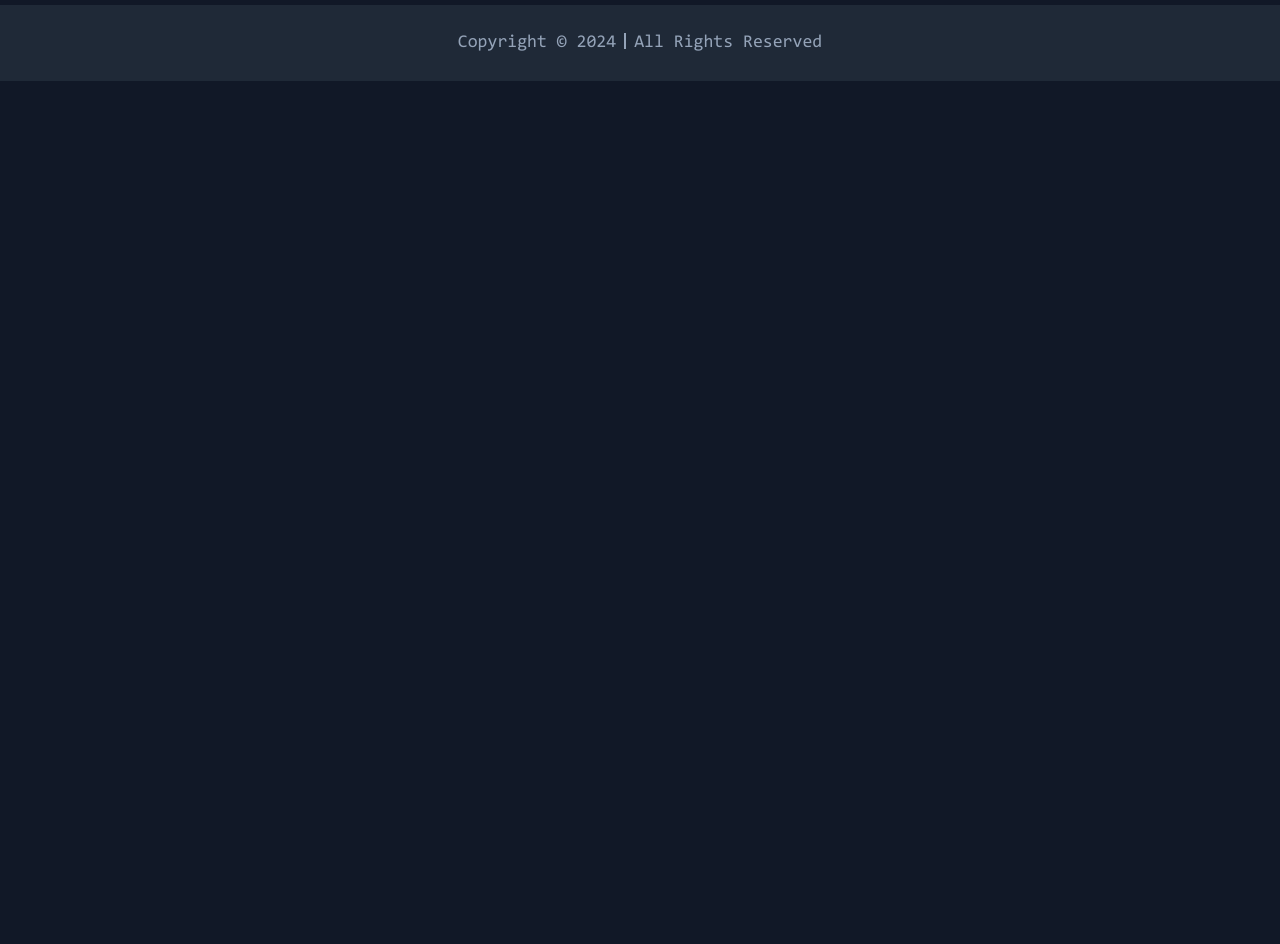
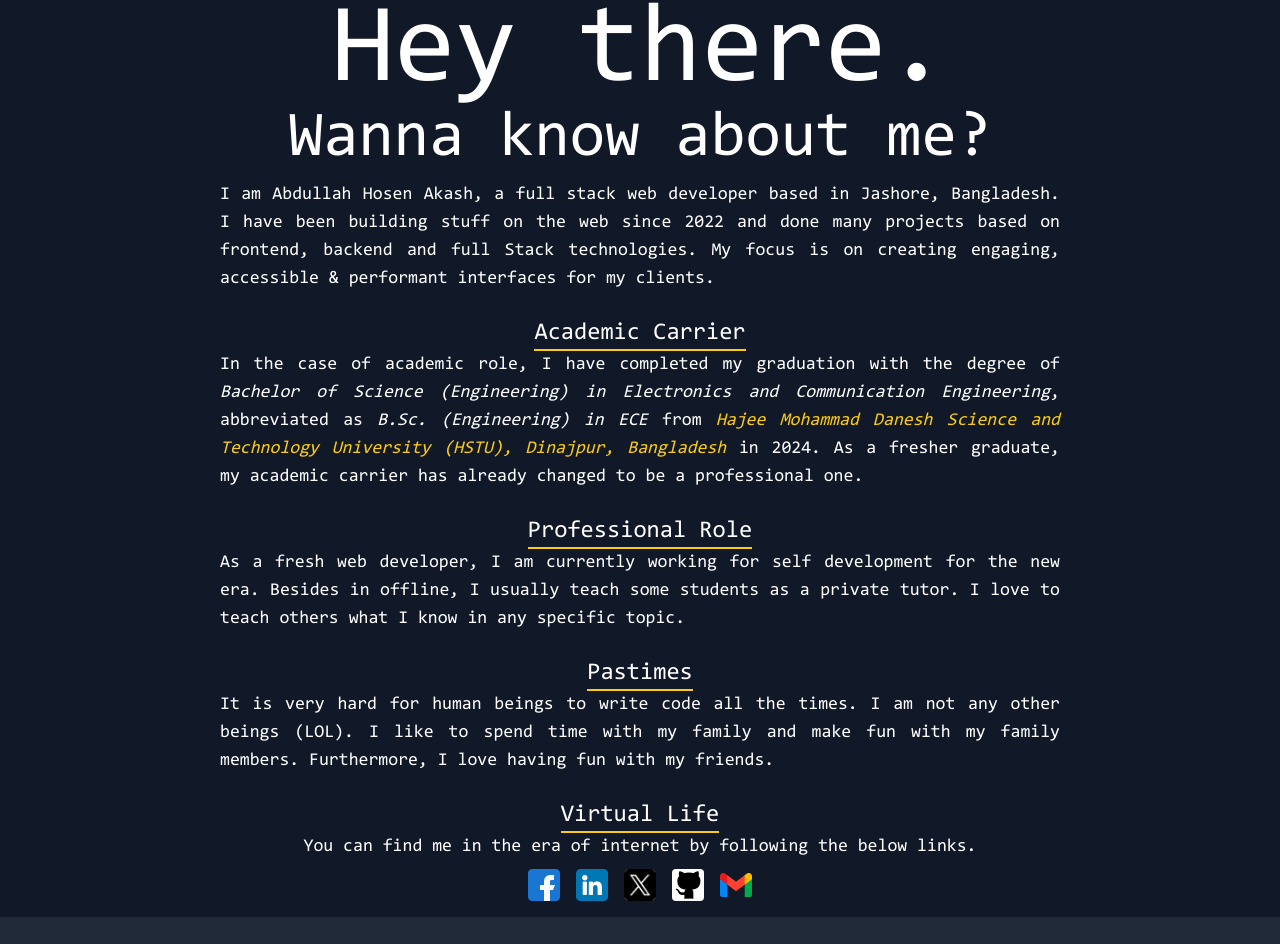
Before and after one commit to abdullahhosenakash/ah-akash, a Next.js app: page /about in a window 1280 px wide. Shown: the part 99-1043 px from the top of the page. Before the commit the page ends 800 px from the top, so only its background shows below. Built offline with nearby package versions, Linux system fonts and the light colour scheme.

Commit message:
about page updated

```diff
--- a/app/_components/Banner/Banner.js
+++ b/app/_components/Banner/Banner.js
@@ -4,7 +4,7 @@ import TextStateForBanner from '@/app/_components/Banner/TextStateForBanner';
 
 const Banner = () => {
   return (
-    <section className='mt-6 flex flex-col lg:flex-row-reverse gap-3 lg:gap-0 justify-evenly items-center lg:px-20 px-2'>
+    <section className='mt-6 flex flex-col lg:flex-row-reverse gap-3 lg:gap-0 justify-evenly items-center lg:px-20 px-3'>
       <Image
         src={img}
         alt='Abdullah Hosen Akash image'
--- a/app/_components/ContactSection/ContactSection.js
+++ b/app/_components/ContactSection/ContactSection.js
@@ -1,13 +1,9 @@
-import facebookIcon from '@/public/facebook.png';
-import linkedInIcon from '@/public/linkedin.png';
-import githubIcon from '@/public/github.png';
-import gmailIcon from '@/public/gmail.png';
-import Image from 'next/image';
 import Link from 'next/link';
+import SocialContacts from '@/app/_components/ContactSection/SocialContacts';
 
 const ContactSection = () => {
   return (
-    <section className='lg:px-20 px-2 my-6'>
+    <section className='lg:px-20 px-3 my-6'>
       <h2 className='text-2xl border-b-2 border-yellow-400 w-fit mx-auto'>
         Contact
       </h2>
@@ -19,33 +15,7 @@ const ContactSection = () => {
         </p>
         <div className='flex lg:flex-row flex-col lg:gap-4 gap-1 justify-center items-center mt-4'>
           <div className='text-lg'>Find me on:</div>
-          <div className='flex gap-4 items-center'>
-            <Link
-              href='https://www.facebook.com/abdullahhosen.akash'
-              target='_blank'
-            >
-              <Image src={facebookIcon} alt='facebook' className='w-8' />
-            </Link>
-
-            <Link
-              href='https://www.linkedin.com/in/md-abdullah-hosen'
-              target='_blank'
-            >
-              <Image src={linkedInIcon} alt='linked' className='w-8' />
-            </Link>
-
-            <Link href='https://github.com/abdullahhosenakash' target='_blank'>
-              <Image
-                src={githubIcon}
-                alt='github'
-                className='w-8 bg-white rounded'
-              />
-            </Link>
-
-            <Link href='mailto:abdullahhosenakash@gmail.com' target='_blank'>
-              <Image src={gmailIcon} alt='telegram' className='w-8' />
-            </Link>
-          </div>
+          <SocialContacts />
         </div>
       </div>
       <Link
--- /dev/null
+++ b/app/_components/ContactSection/SocialContacts.js
@@ -0,0 +1,42 @@
+import Image from 'next/image';
+import Link from 'next/link';
+import facebookIcon from '@/public/facebook.png';
+import linkedInIcon from '@/public/linkedin.png';
+import githubIcon from '@/public/github.png';
+import gmailIcon from '@/public/gmail.png';
+import twitterIcon from '@/public/twitter.png';
+
+const SocialContacts = () => {
+  return (
+    <div className='flex gap-4 items-center'>
+      <Link href='https://www.facebook.com/abdullahhosen.akash' target='_blank'>
+        <Image src={facebookIcon} alt='facebook' className='w-8' />
+      </Link>
+
+      <Link
+        href='https://www.linkedin.com/in/md-abdullah-hosen'
+        target='_blank'
+      >
+        <Image src={linkedInIcon} alt='linked' className='w-8' />
+      </Link>
+
+      <Link href='https://twitter.com/MdAbdullahHosen' target='_blank'>
+        <Image
+          src={twitterIcon}
+          alt='twitter'
+          className='w-8 bg-white rounded border border-black'
+        />
+      </Link>
+
+      <Link href='https://github.com/abdullahhosenakash' target='_blank'>
+        <Image src={githubIcon} alt='github' className='w-8 bg-white rounded' />
+      </Link>
+
+      <Link href='mailto:abdullahhosenakash@gmail.com' target='_blank'>
+        <Image src={gmailIcon} alt='telegram' className='w-8' />
+      </Link>
+    </div>
+  );
+};
+
+export default SocialContacts;
--- a/app/about/page.js
+++ b/app/about/page.js
@@ -1,5 +1,89 @@
+import Link from 'next/link';
+import SocialContacts from '@/app/_components/ContactSection/SocialContacts';
+
 const About = () => {
-  return <section>About</section>;
+  return (
+    <section className='lg:px-20 px-3 my-4'>
+      <h2 className='lg:text-[7rem] text-6xl text-center'>Hey there.</h2>
+      <h3 className='lg:text-[4rem] text-3xl text-center lg:mt-3'>
+        Wanna know about me?
+      </h3>
+
+      <div className='flex flex-col lg:gap- gap- lg:w-3/4 mx-auto lg:mt-6 mt-3 lg:text-lg'>
+        <p className='text-justify'>
+          I am Abdullah Hosen Akash, a full stack web developer based in
+          Jashore, Bangladesh. I have been building stuff on the web since 2022
+          and done many projects based on frontend, backend and full Stack
+          technologies. My focus is on creating engaging, accessible &
+          performant interfaces for my clients.
+        </p>
+      </div>
+
+      <div className='lg:w-3/4 mx-auto text-justify lg:mt-6 mt-3'>
+        <div>
+          <h3 className='text-2xl border-b-2 border-yellow-400 w-fit mx-auto'>
+            Academic Carrier
+          </h3>
+          <p className='lg:text-lg'>
+            In the case of academic role, I have completed my graduation with
+            the degree of{' '}
+            <span className='italic'>
+              Bachelor of Science (Engineering) in Electronics and Communication
+              Engineering
+            </span>
+            , abbreviated as{' '}
+            <span className='italic'>B.Sc. (Engineering) in ECE</span> from{' '}
+            <Link
+              href='https://www.hstu.ac.bd'
+              target='_blank'
+              className='italic text-yellow-400 hover:underline'
+            >
+              Hajee Mohammad Danesh Science and Technology University (HSTU),
+              Dinajpur, Bangladesh
+            </Link>{' '}
+            in 2024. As a fresher graduate, my academic carrier has already
+            changed to be a professional one.
+          </p>
+        </div>
+
+        <div>
+          <h3 className='text-2xl border-b-2 border-yellow-400 w-fit mx-auto lg:mt-6 mt-3'>
+            Professional Role
+          </h3>
+          <p className='lg:text-lg'>
+            As a fresh web developer, I am currently working for self
+            development for the new era. Besides in offline, I usually teach
+            some students as a private tutor. I love to teach others what I know
+            in any specific topic.
+          </p>
+        </div>
+
+        <div>
+          <h3 className='text-2xl border-b-2 border-yellow-400 w-fit mx-auto lg:mt-6 mt-3'>
+            Pastimes
+          </h3>
+          <p className='lg:text-lg'>
+            It is very hard for human beings to write code all the times. I am
+            not any other beings (LOL). I like to spend time with my family and
+            make fun with my family members. Furthermore, I love having fun with
+            my friends.
+          </p>
+        </div>
+
+        <div>
+          <h3 className='text-2xl border-b-2 border-yellow-400 w-fit mx-auto lg:mt-6 mt-3'>
+            Virtual Life
+          </h3>
+          <p className='lg:text-lg text-center'>
+            You can find me in the era of internet by following the below links.
+          </p>
+          <div className='w-fit mx-auto mt-2'>
+            <SocialContacts />
+          </div>
+        </div>
+      </div>
+    </section>
+  );
 };
 
 export default About;
--- a/app/page.js
+++ b/app/page.js
@@ -8,7 +8,7 @@ export default function Home() {
   return (
     <main>
       <Banner />
-      <section className='grid grid-cols-1 lg:grid-cols-2 gap-8 lg:mt-12 mt-10 lg:px-20 px-2'>
+      <section className='grid grid-cols-1 lg:grid-cols-2 gap-8 lg:mt-12 mt-10 lg:px-20 px-3'>
         <AboutSection />
         <SkillsSection />
       </section>
--- a/app/projects/page.js
+++ b/app/projects/page.js
@@ -16,14 +16,14 @@ const Projects = async ({ from }) => {
 
   return (
     <section
-      className={`lg:px-20 px-2 lg:mt-6 mt-3 mb-6 ${
+      className={`lg:px-20 px-3 lg:mt-6 mt-3 mb-6 ${
         from === 'homepage' && 'lg:mt-10 mt-10'
       }`}
     >
       <h2 className='text-2xl border-b-2 border-yellow-400 w-fit mx-auto'>
         My Projects
       </h2>
-      <div className='grid grid-cols-1 lg:grid-cols-3 lg:gap-4 gap-2 lg:mt-6 mt-2'>
+      <div className='grid grid-cols-1 lg:grid-cols-3 lg:gap-4 gap-3 lg:mt-6 mt-2'>
         {projects?.map((project) => (
           <Project project={project} key={project._id} />
         ))}
```
Also changed, not shown: public/twitter.png (added).
